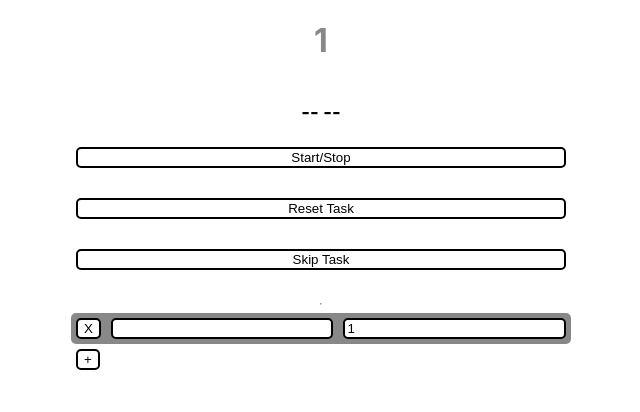
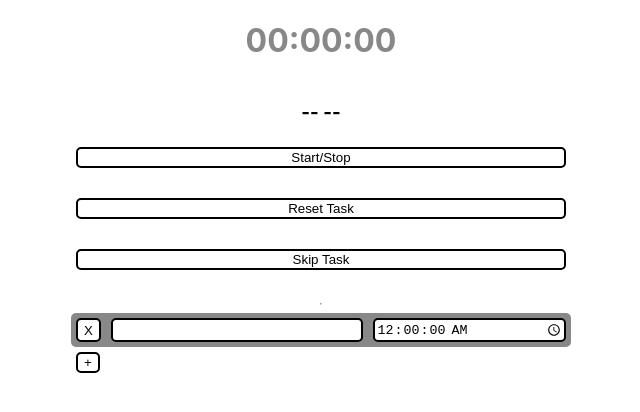
Before and after one commit to ShaiyaJ/timebox, a React (Create React App) app: page / in a window 1280 px wide. Shown: the top 412 px of the page, without its empty margins (319-959 px from the left). Built offline with nearby package versions, Linux system fonts and the light colour scheme.

Commit message:
hh:mm:ss format test

```diff
--- a/src/components/TaskManager.tsx
+++ b/src/components/TaskManager.tsx
@@ -8,18 +8,18 @@ import type { Task } from "./Timer";
 function addTask(taskList: Task[], setTaskList: any) {
     setTaskList([
         ...taskList,
-        { name: "", duration: 1 }
+        { name: "", duration: 0 }
     ]);
 }
 
 function editTask(taskList: Task[], setTaskList: any, currentTask: number, setTimeLeft: any, index: number, value: Task) {
-    if (value.duration <= 0 || Number.isNaN(value.duration)) {  // Range check to force value to "1" to avoid weird skipping behavior
-        value.duration = 1;
+    if (Number.isNaN(value.duration)) {     // Sets a value if NaN to force <input> to display 00:00:00 instead of --:--
+        value.duration = 0;                 // while also avoiding errors in the console due to NaN type
     }
 
     setTaskList(
         taskList.map((task, idx) => {
-            if (idx === index) {
+            if (idx === index) {    // Acts as a filter, returning the new task if idx === index, otherwise returning old tasks
                 return value;
             } else {
                 return task;
@@ -35,7 +35,7 @@ function editTask(taskList: Task[], setTaskList: any, currentTask: number, setTi
 function removeTask(taskList: Task[], setTaskList: any, currentTask: number, setCurrentTask: any, index: number) {
     if (taskList.length === 1) {        // Avoiding errors caused by having no tasks in tasklist
         setTaskList([
-            {name: "", duration: 1}
+            {name: "", duration: 0}
         ]);
 
         return;
@@ -64,13 +64,33 @@ function TaskManager(
                 const isHighlighed = idx === currentTask ? "task-container-active" : "";                                                                                                                                     // ADDME: highlight current task
                 const cssClasses = `task ${isHighlighed}`;
 
+                const h = Math.floor(task.duration / 3600).toString();
+                const m = Math.floor(task.duration % 3600 / 60).toString();
+                const s = Math.floor(task.duration % 3600 % 60).toString();
+
+                const dh = h.length === 1 ? `0${h}` : h;
+                const dm = m.length === 1 ? `0${m}` : m;
+                const ds = s.length === 1 ? `0${s}` : s;
+
+                console.log(dh, dm, ds);
+
                 return <div
                     className={cssClasses}
                     key={idx}
                 >
                     <button className="delete-task" onClick={ () => removeTask(taskList, setTaskList, currentTask, setCurrentTask, idx) }>X</button>
                     <input  className="name-task" type="text"   value={task.name}     onChange={ (e) => editTask(taskList, setTaskList, currentTask, setTimeLeft, idx, {name: e.target.value, duration: task.duration } ) } />
-                    <input  className="duration-task" type="number" value={task.duration} onChange={ (e) => editTask(taskList, setTaskList, currentTask, setTimeLeft, idx, {name: task.name, duration: parseInt(e.target.value) } ) } min={1} />
+                    <input  className="duration-task" type="time" value={`${dh}:${dm}:${ds}`} onChange={ (e) => {
+                        const rawDuration = e.target.value.split(":");
+
+                        const hours   = parseInt(rawDuration[0]);
+                        const minutes = parseInt(rawDuration[1]);
+                        const seconds = parseInt(rawDuration[2]);
+
+                        const duration = (hours*60*60) + (minutes*60) + seconds;
+
+                        editTask(taskList, setTaskList, currentTask, setTimeLeft, idx, {name: task.name, duration: duration } ) }
+                    } min={"00:00:00"} step={1} />
                 </div>
             })
         }
--- a/src/components/Timer.tsx
+++ b/src/components/Timer.tsx
@@ -26,7 +26,7 @@ function printState(taskList, currentTask, timeLeft, timerOn) {
 
 function Timer() {
     const [taskList, setTaskList] = useState<Task[]>([
-        {name: "", duration: 1}
+        {name: "", duration: 0}
     ]);
     const [currentTask, setCurrentTask] = useState<number>(0);
     const [timeLeft, setTimeLeft] = useState<number>(0);
@@ -38,7 +38,7 @@ function Timer() {
 
         const interval = setInterval(() => setTimeLeft(timeLeft-1), 1000);
         return () => clearInterval(interval);
-    }, [timeLeft, timerOn])
+    }, [timeLeft, timerOn]);
 
     return <>
         <TimerControl
--- a/src/components/TimerControl.tsx
+++ b/src/components/TimerControl.tsx
@@ -14,9 +14,12 @@ function resetTask(taskList, currentTask, setTimeLeft) {
     setTimeLeft(taskList[currentTask].duration);
 }
 
-function nextTask(taskList, currentTask, setCurrentTask, setTimeLeft) {
-    if (taskList.length === 0) {return}     // Avoids never ending loop when taskList's length is 0
+function nextTask(taskList: Task[], currentTask, setCurrentTask, setTimeLeft) {
+    // Avoiding never ending loops
+    if (taskList.length === 0) {return}                                     // Avoids never ending loop when taskList's length is 0
+    if (taskList.every((task) => {return task.duration === 0})) {return}    // Avoids never ending "nextTask" calls when all durations are 0
 
+    // Setting currentTask
     const nextTask = (currentTask+1) % taskList.length;
     setCurrentTask(nextTask);
     setTimeLeft(taskList[nextTask].duration);
@@ -39,8 +42,16 @@ function TimerControl(
         }
     })();
 
+    const h = Math.floor(timeLeft / 3600).toString();
+    const m = Math.floor(timeLeft % 3600 / 60).toString();
+    const s = Math.floor(timeLeft % 3600 % 60).toString();
+
+    const dh = h.length === 1 ? `0${h}` : h;
+    const dm = m.length === 1 ? `0${m}` : m;
+    const ds = s.length === 1 ? `0${s}` : s;
+
     return <div className="timer">
-        <h1 className={timerOn ? "timer-active" : "timer-inactive"}>{timeLeft}</h1>
+        <h1 className={timerOn ? "timer-active" : "timer-inactive"}>{dh}:{dm}:{ds}</h1>
         <h3 className={"wrap"}>-- {name} --</h3>
         <button onClick={() => toggleTimer(timerOn, setTimerOn)}                            >Start/Stop</button>    <br />
         <button onClick={() => resetTask(taskList, currentTask, setTimeLeft)}               >Reset Task</button>    <br />
```
